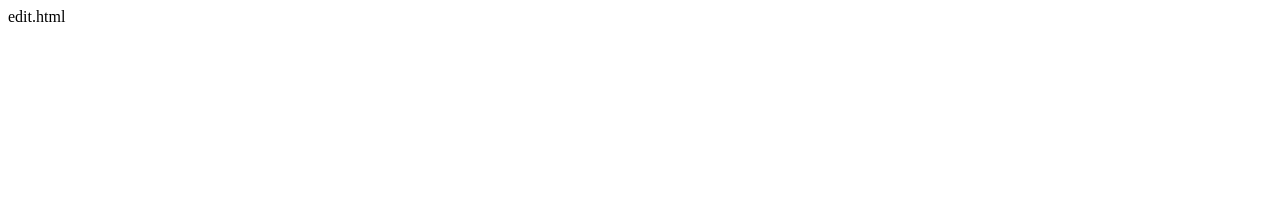
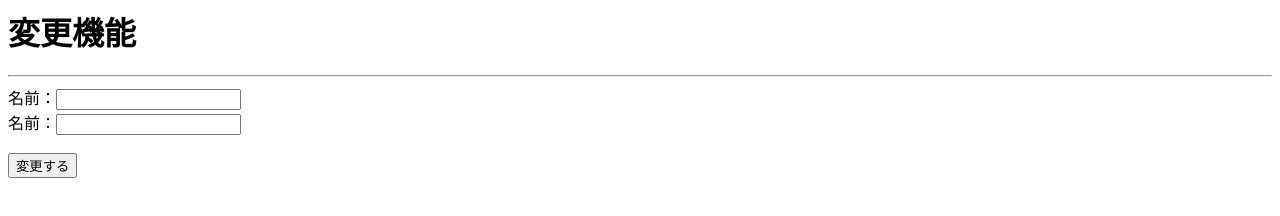
Before and after one commit to wc-toriumi/BranchStudy, a website: page htdocs/edit.html in a window 1280 px wide. Drawn offline with nearby package versions, Linux system fonts and the light colour scheme.

Commit message:
ログイン機能が優先になったため、一旦コミット

```diff
--- a/htdocs/edit.html
+++ b/htdocs/edit.html
@@ -1 +1,16 @@
-edit.html
+<html>
+<script src="//ajax.googleapis.com/ajax/libs/jquery/1.11.1/jquery.min.js"></script>
+<script type="text/javascript" src="/js/entry.js"></script>
+<body>
+<h1>変更機能</h1>
+
+<hr>
+<div>名前：<input type="text" name="name" /></div>
+<div>名前：<input type="text" name="name" /></div>
+
+<br>
+
+<input type="button" id="entry" value="変更する" />
+
+</body>
+</html>
```
